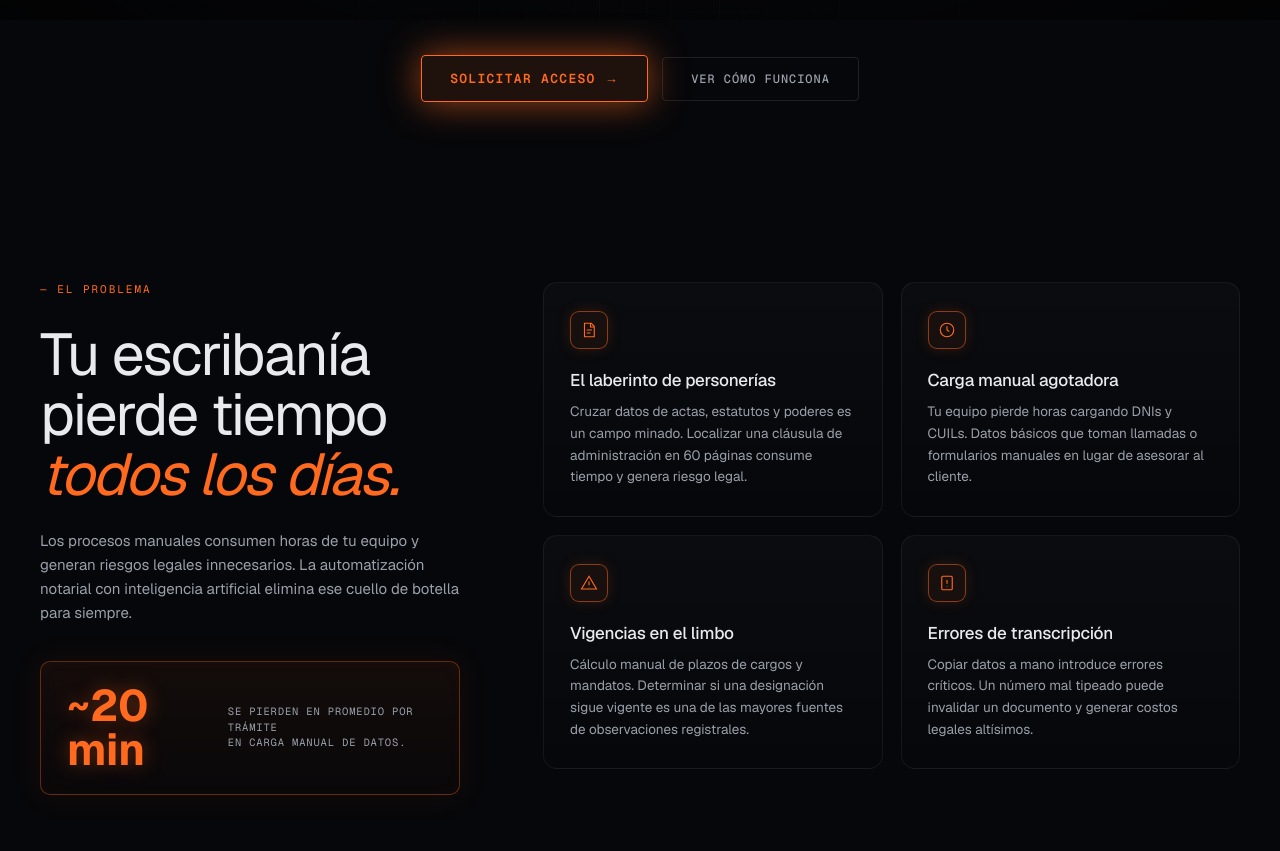
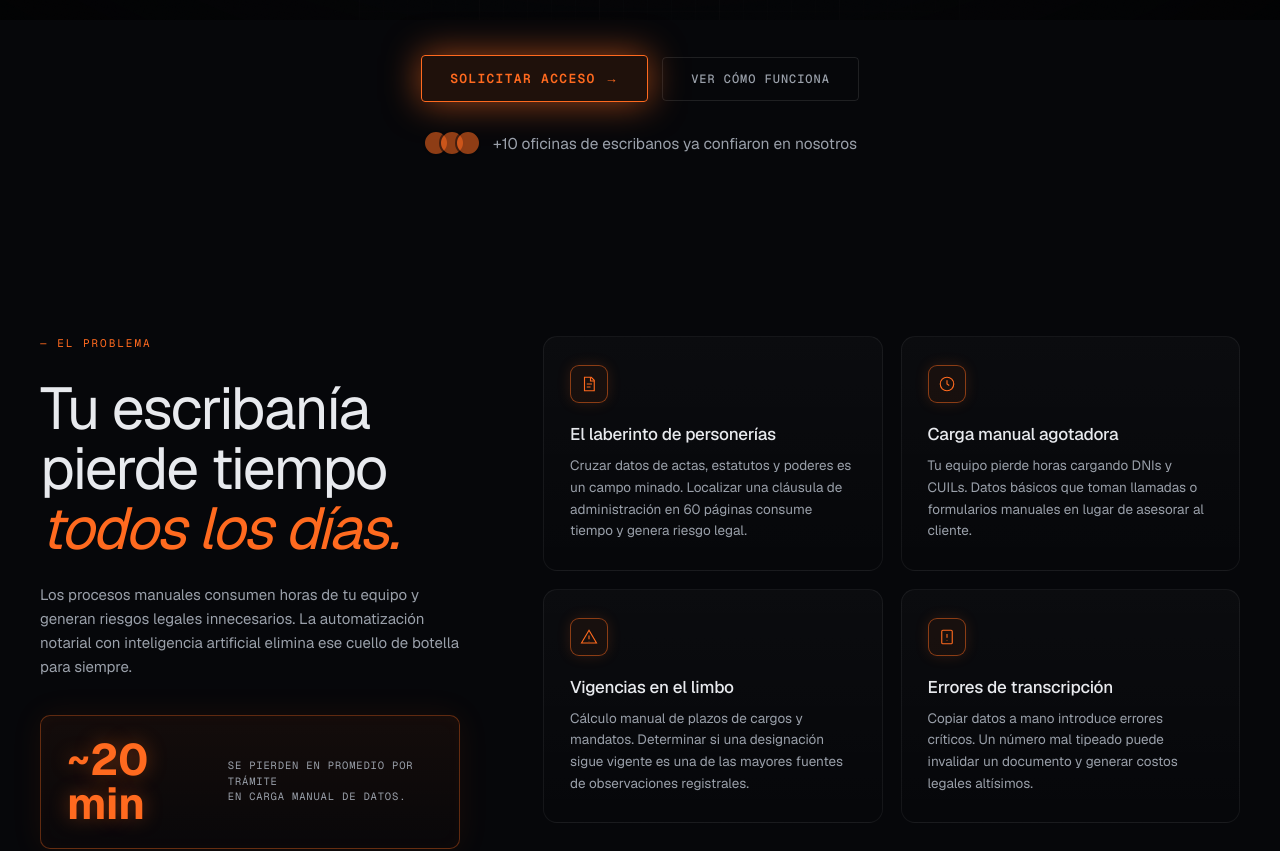
Before and after one commit to valentinopign/escriban-IA, a Next.js app: page / in a window 1280 px wide. Shown: the part 780-1631 px from the top of the page. Built offline with nearby package versions, Linux system fonts and the light colour scheme.

Commit message:
Free first month for Estandar plan, hero trust badge and bigger dots

```diff
--- a/src/app/landing.css
+++ b/src/app/landing.css
@@ -184,6 +184,36 @@
   align-items: center;
   position: relative;
   z-index: 10;
+}
+
+.heroTrust {
+  margin-top: 28px;
+  display: flex;
+  align-items: center;
+  gap: 12px;
+  font-size: 15.5px;
+  color: var(--ink-2);
+  position: relative;
+  z-index: 10;
+}
+
+.heroTrustDots {
+  display: flex;
+  align-items: center;
+}
+
+.heroTrustDot {
+  width: 26px;
+  height: 26px;
+  border-radius: 50%;
+  background: var(--accent);
+  opacity: 0.55;
+  border: 2px solid var(--bg);
+  margin-left: -10px;
+}
+
+.heroTrustDot:first-child {
+  margin-left: 0;
 }
 
 .btnPrimary {
@@ -1810,6 +1840,7 @@
   .heroSubtitle { font-size: 15px; }
   .heroCtas { flex-direction: column; width: 100%; margin-top: 40px; gap: 10px; }
   .heroCtas a, .heroCtas button { width: 100%; text-align: center; }
+  .heroTrust { margin-top: 22px; text-align: center; justify-content: center; }
 
   /* Diagram */
   .diagramWrap { aspect-ratio: 16 / 11; }
--- a/src/components/Hero.tsx
+++ b/src/components/Hero.tsx
@@ -19,6 +19,15 @@ const Hero = ({ children, isAnimationFinished }: HeroProps) => {
         </a>
         <a href="#proceso" className="btnSecondary">Ver cómo funciona</a>
       </div>
+
+      <div className="heroTrust">
+        <span className="heroTrustDots">
+          <span className="heroTrustDot" />
+          <span className="heroTrustDot" />
+          <span className="heroTrustDot" />
+        </span>
+        +10 oficinas de escribanos ya confiaron en nosotros
+      </div>
     </section>
   );
 };
--- a/src/components/PricingSection.tsx
+++ b/src/components/PricingSection.tsx
@@ -134,10 +134,10 @@ const PricingSection = () => {
                     <div className="pricingCardPriceStrike">
                       {plan.price}<span className="pricingUnit">{plan.unit}</span>
                     </div>
-                    <span className="pricingDiscountBadge">75% OFF</span>
+                    <span className="pricingDiscountBadge">100% OFF</span>
                   </div>
-                  <div className="pricingCardPriceFree">$9.999 <span className="pricingCardPriceFreeUnit">· 1er mes</span></div>
-                  <div className="pricingTrialNote">Precio especial de lanzamiento · para nuevas escribanías</div>
+                  <div className="pricingCardPriceFree">Gratis <span className="pricingCardPriceFreeUnit">· 1er mes</span></div>
+                  <div className="pricingTrialNote">Probalo sin costo · para nuevas escribanías</div>
                 </>
               ) : plan.custom ? (
                 <>
@@ -179,7 +179,7 @@ const PricingSection = () => {
               rel="noopener noreferrer"
               className={`pricingCta${plan.featured ? ' pricingCtaFeatured' : ''}${plan.custom ? ' pricingCtaAMedida' : ''}`}
             >
-              {plan.trial ? 'Comenzar por $9.999 →' : plan.custom ? 'Cotizar ahora →' : 'Solicitar acceso →'}
+              {plan.trial ? 'Empezar gratis →' : plan.custom ? 'Cotizar ahora →' : 'Solicitar acceso →'}
             </a>
           </div>
         ))}
```
Also changed, not shown: memory/MEMORY.md (added, +3 -0 lines), memory/project_background_checkpoint.md (added, +31 -0 lines), 1 other file (tests, documents, lock files or other folders).
